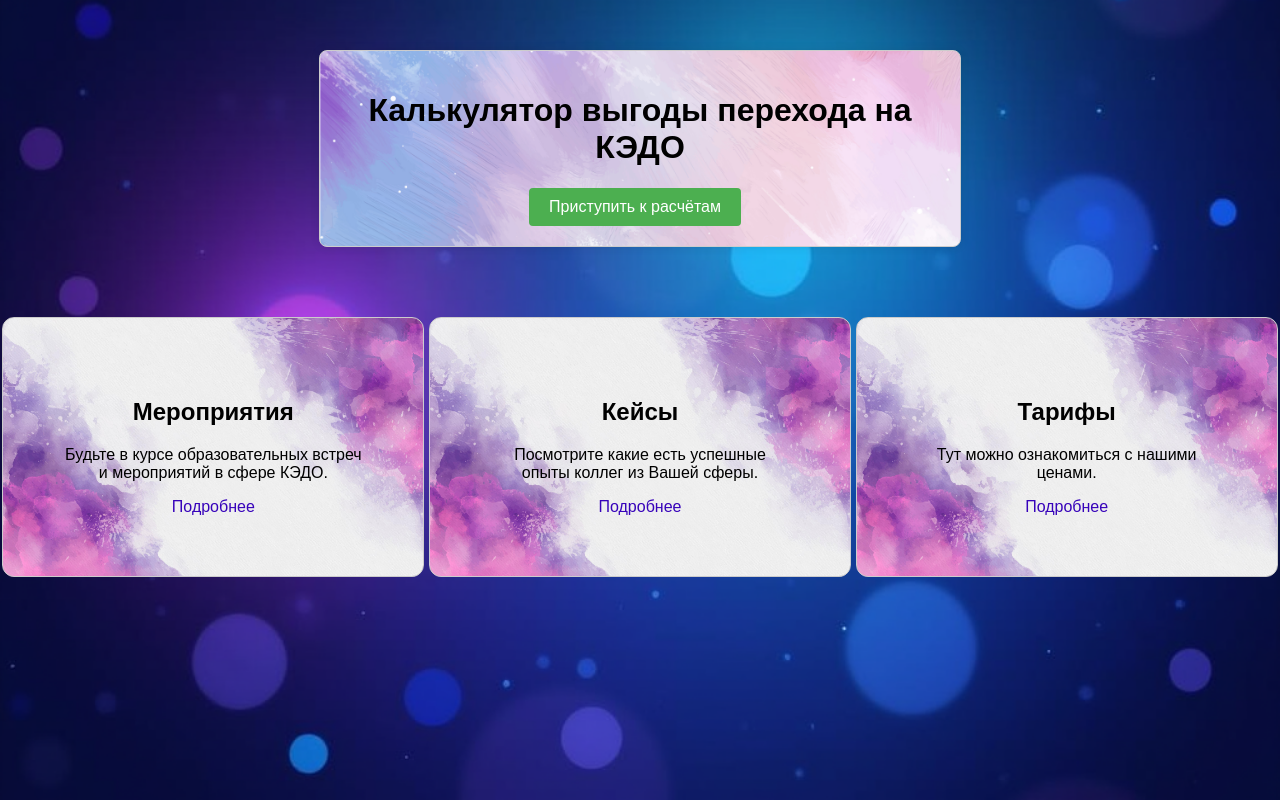
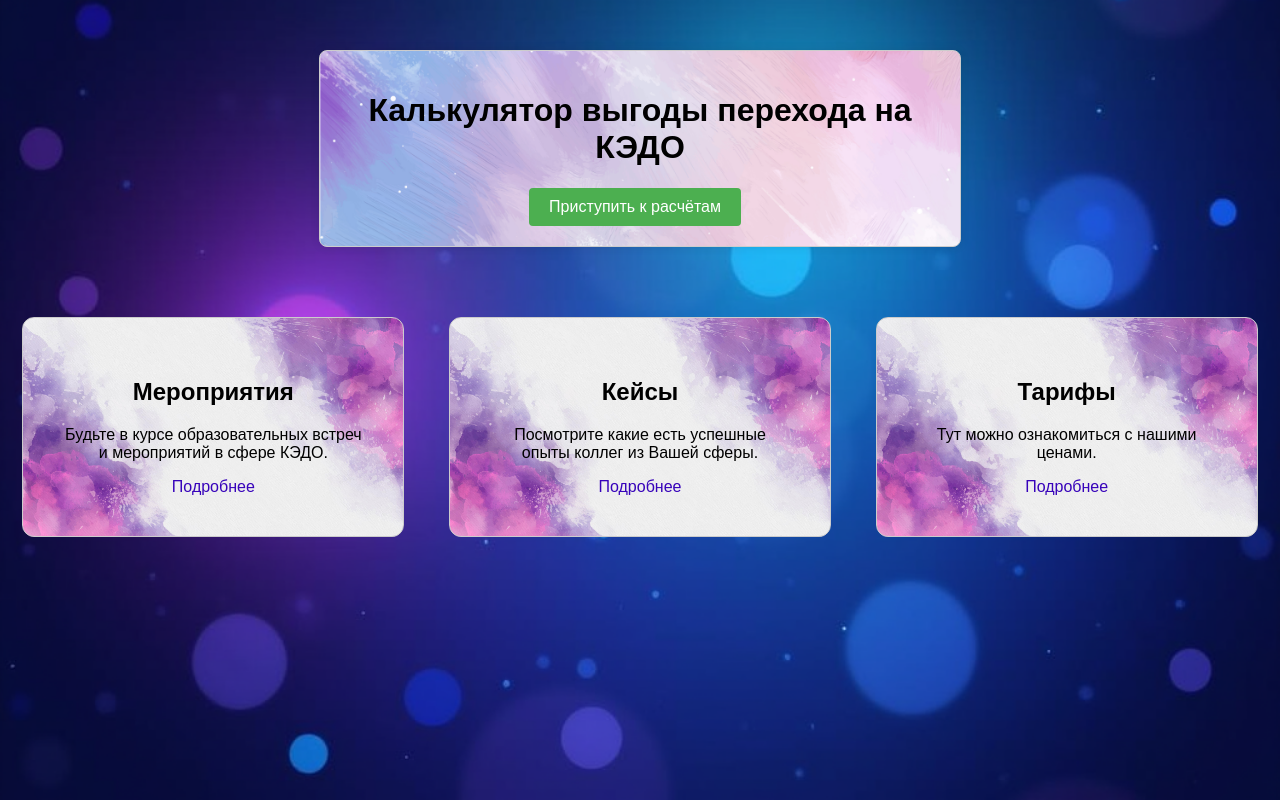
Before and after one commit to Stanislav-Kankin/fastapi_stepic, a Python web app: template templates/index.html in a window 1280 px wide. Run offline with Jinja, Linux system fonts and the light colour scheme; the template is opened without the code that fills it, so the values that code supplies are empty.

Commit message:
change info boxes

```diff
--- a/static/style.css
+++ b/static/style.css
@@ -89,7 +89,7 @@
 
 .info-box {
     border: 1px solid #ccc;
-    padding: 60px;
+    padding: 40px;
     border-radius: 12px;
     box-shadow: 2 2 100px rgba(0, 0, 0, 0.1);
     background: rgba(255, 255, 255, 0.9); /* Полупрозрачный фон */
```
